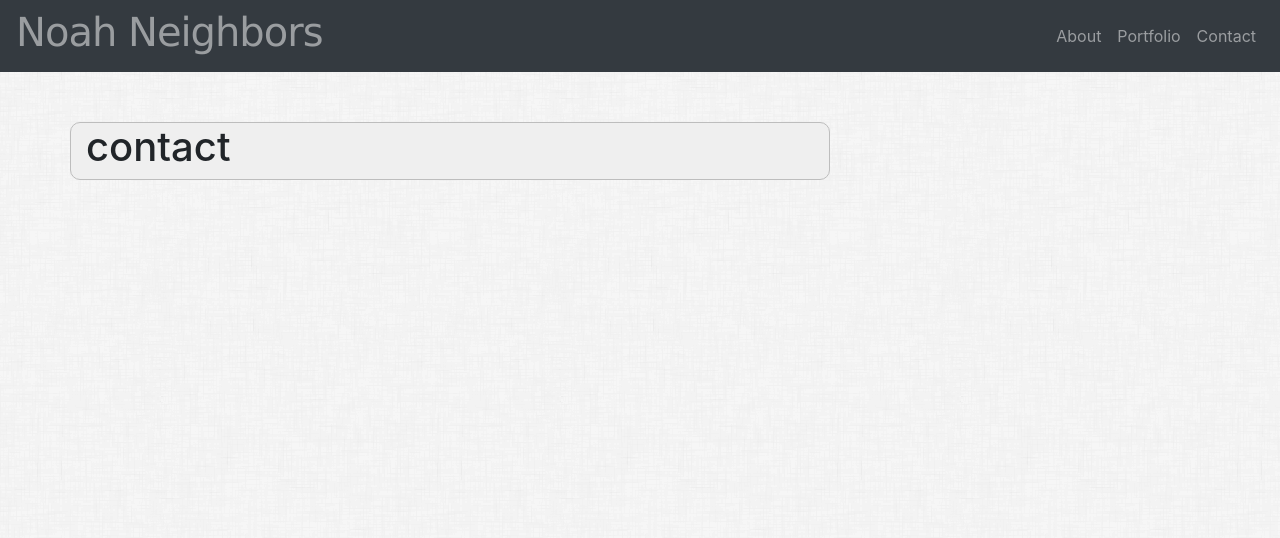
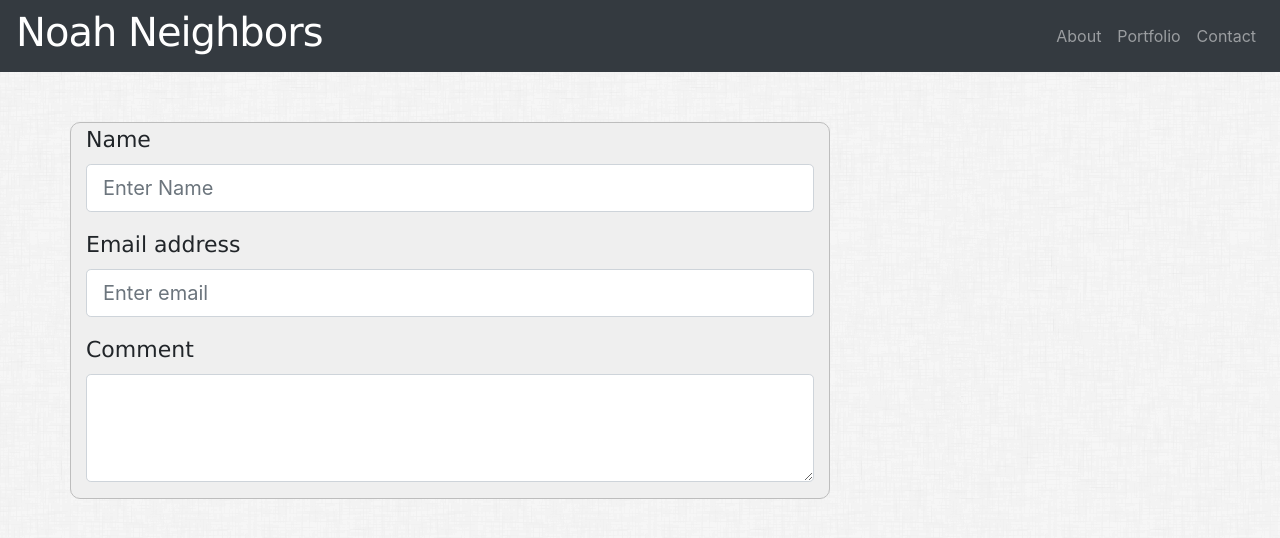
Before and after one commit to nneighbo/Bootstrap-Porfolio, a plain HTML site: page contact.html in a window 1280 px wide. Drawn offline with nearby package versions, Linux system fonts and the light colour scheme.

Commit message:
added content to contact page

```diff
--- a/assets/css/style.css
+++ b/assets/css/style.css
@@ -1,7 +1,11 @@
 .headers {
-    color: rgba(255,255,255,.5);
+    color: white;
     font-family: 'Lucida Sans', 'Lucida Sans Regular', 'Lucida Grande', 'Lucida Sans Unicode', Geneva, Verdana, sans-serif;
     letter-spacing: -1px;
+}
+
+.nav-item a {
+    color: white;
 }
 
 .main-div {
@@ -32,18 +36,23 @@
 
 .proj {
     margin-left: 20%;
-    margin-bottom: 5%;
+    margin-bottom: 10%;
 }
 
 .proj-1 {
-    margin-top: 5%;
+    margin-top: 10%;
 }
 
 .proj-4 {
-    margin-top: 5%;
+    margin-top: 10%;
 }
 
 .container {
     margin-top: 50px;
     padding-bottom: 50px;
 }
+
+.label-text {
+    font-family: 'Lucida Sans', 'Lucida Sans Regular', 'Lucida Grande', 'Lucida Sans Unicode', Geneva, Verdana, sans-serif;
+    font-size: 22px
+}
--- a/contact.html
+++ b/contact.html
@@ -42,7 +42,18 @@
     <div class="container">
         <div class="row">
             <div class="col-xs-12 col-md-8  main-div">
-                <h1>contact</h1>
+                <div class="form-group">
+                    <label class="label-text" for="exampleInputEmail1">Name</label>
+                    <input type="email" class="form-control form-control-lg" id="exampleInputEmail1" aria-describedby="nameHelp" placeholder="Enter Name">
+                  </div>
+                <div class="form-group">
+                    <label class="label-text" for="exampleInputEmail1">Email address</label>
+                    <input type="email" class="form-control form-control-lg" id="exampleInputEmail1" aria-describedby="emailHelp" placeholder="Enter email">
+                  </div>
+                  <div class="form-group">
+                    <label class="label-text" for="exampleFormControlTextarea1">Comment</label>
+                    <textarea class="form-control form-control-lg" id="exampleFormControlTextarea1" rows="3"></textarea>
+                  </div>
             </div>
             <div class="col-md-4">
 
```
Also changed, not shown: portfolio.html (+1 -0 lines).
